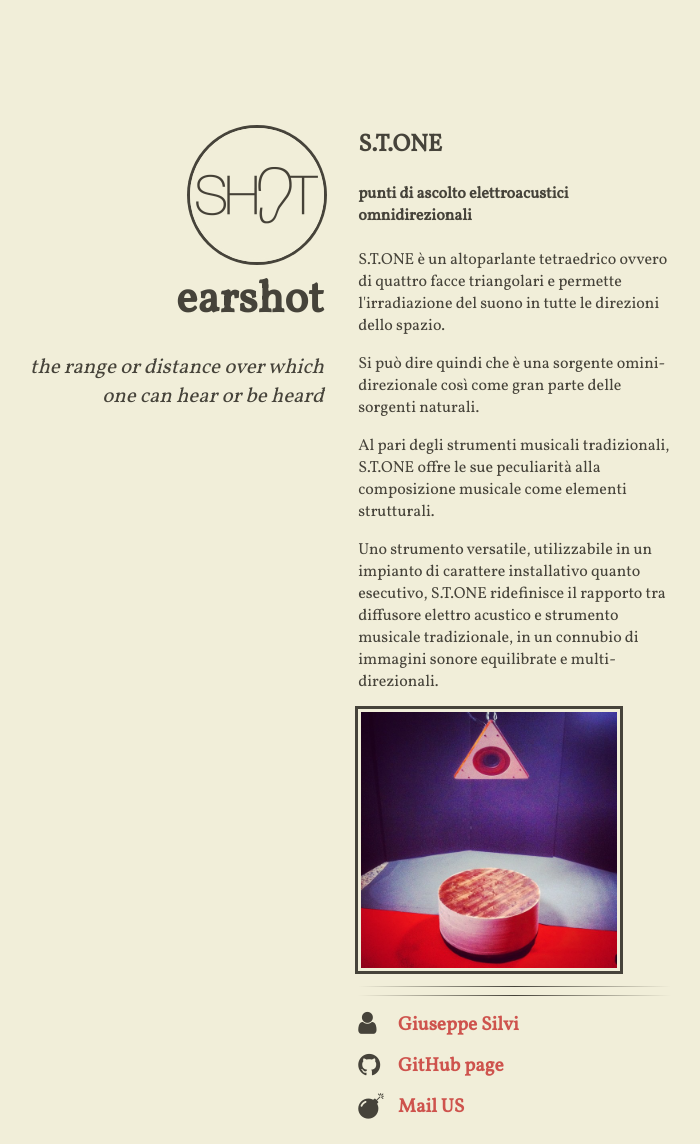
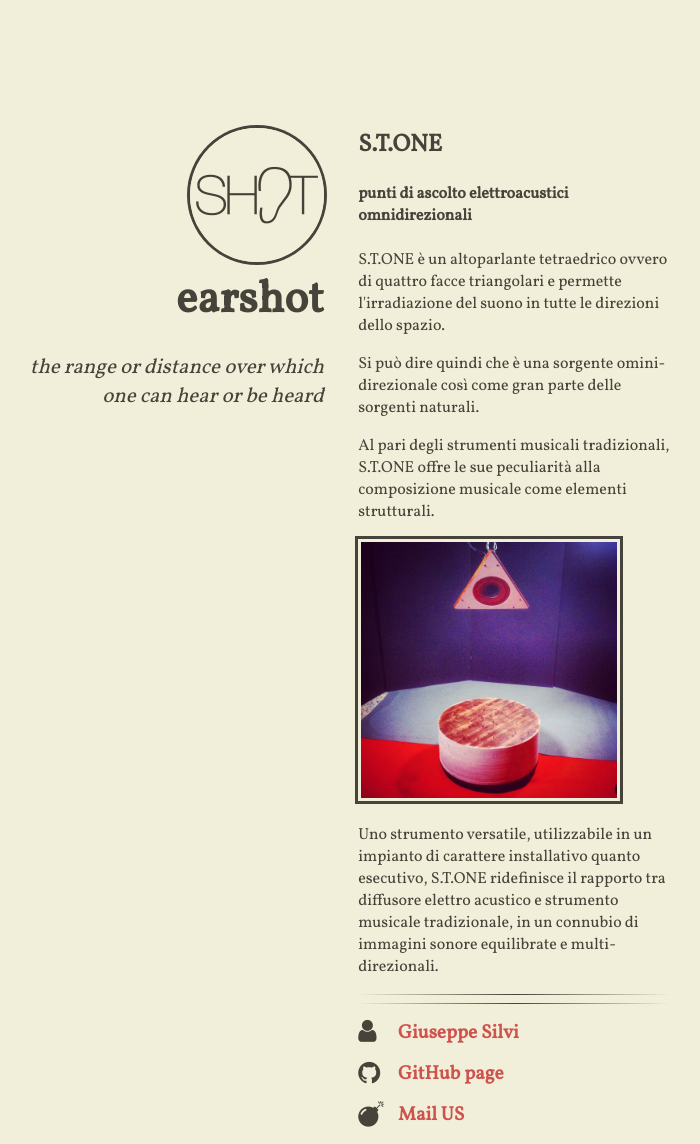
Before and after one commit to earshot-xyz/earshot-xyz.github.io, a Jekyll site: the page built from stone.html, in a window 1280 px wide. Shown: the whole page, without its empty margins (309-1009 px from the left). Built offline with Jekyll 4.4.1, drawn with Linux system fonts in a browser that asks for light colours; nearby versions of some CDN libraries.

Commit message:
stone image

```diff
--- a/_includes/stonecontent.html
+++ b/_includes/stonecontent.html
@@ -9,9 +9,9 @@
 
     <p>Al pari degli strumenti musicali tradizionali, S.T.ONE offre le sue peculiarità alla composizione musicale come elementi strutturali. </p>
 
+    <img class="image" src="/images/05_STONE-60.jpg" alt="S.T.ONE at EMUfest 2014"/>
+
     <p>Uno strumento versatile, utilizzabile in un impianto di carattere installativo quanto esecutivo, S.T.ONE ridefinisce il rapporto tra diffusore elettro acustico e strumento musicale tradizionale, in un connubio di immagini sonore equilibrate e multi-direzionali. </p>
-
-    <img class="image" src="/images/05_STONE-60.jpg" alt="S.T.ONE at EMUfest 2014"/>
 
 </article>
 
```
